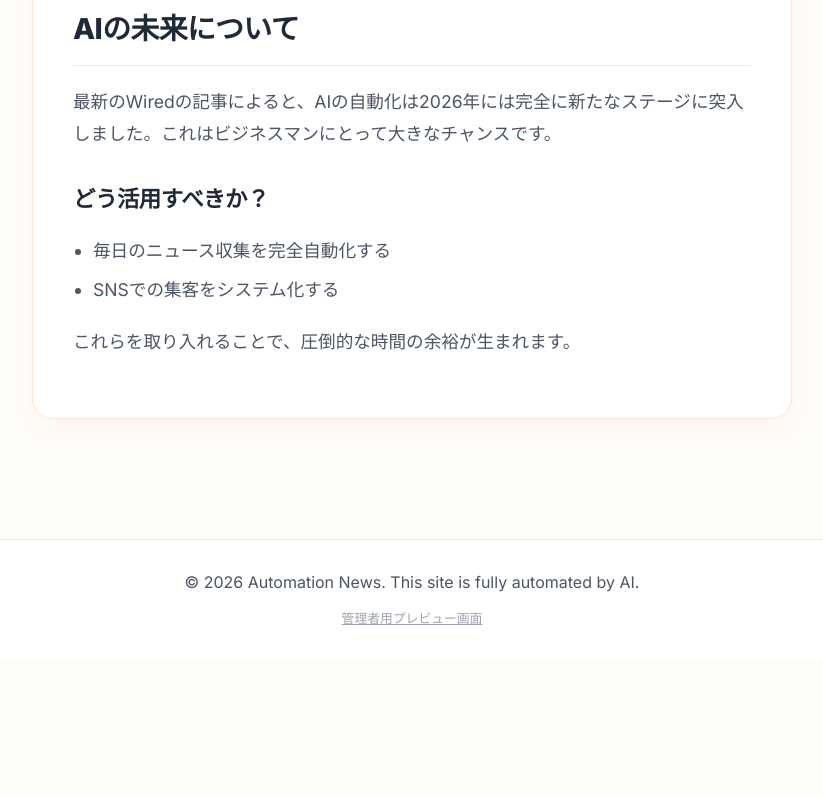
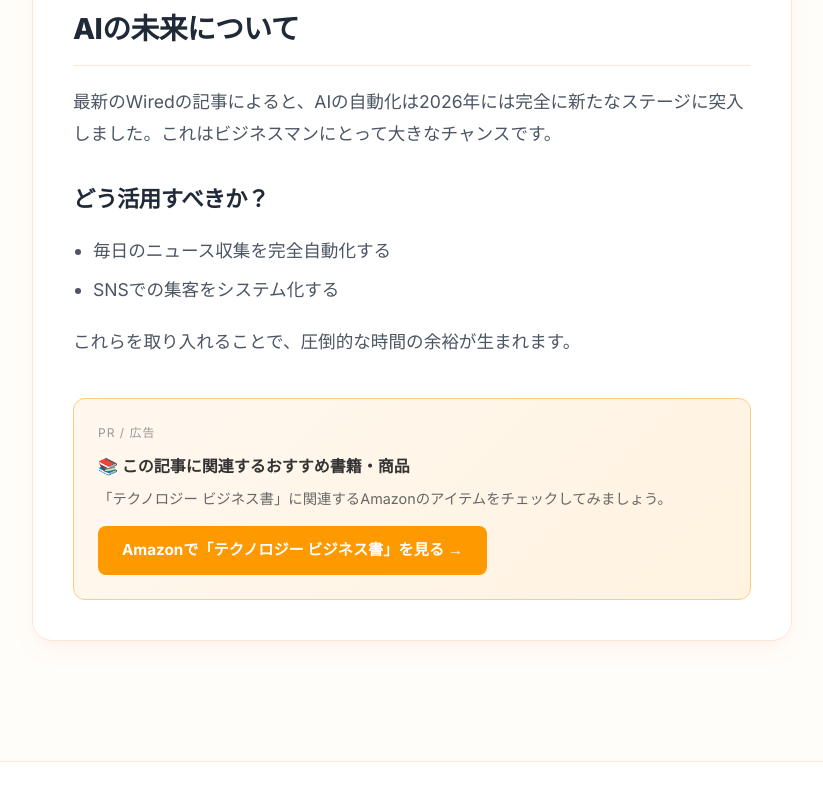
Before and after one commit to naninunenomi/ars-project, a Next.js app in the folder web/: page /articles/article_20260607140000 in a window 1280 px wide. Shown: the part 452-1247 px from the top of the page, without its empty margins (228-1051 px from the left). Before the commit the page ends 1113 px from the top, so only its background shows below. Built offline with nearby package versions, Linux system fonts and the light colour scheme.

Commit message:
Add Amazon affiliate box to all articles (tracking ID: automationnew-22)

```diff
--- a/web/src/app/articles/[id]/page.tsx
+++ b/web/src/app/articles/[id]/page.tsx
@@ -3,6 +3,7 @@ import { notFound } from "next/navigation";
 import Link from "next/link";
 import styles from "./article.module.css";
 import MermaidInit from "../../../components/MermaidInit";
+import AmazonAffiliateBox from "../../../components/AmazonAffiliateBox";
 
 // Generate static parameters for build time
 export function generateStaticParams() {
@@ -45,6 +46,9 @@ export default async function ArticlePage({ params }: { params: Promise<{ id: st
           className={styles.articleContent}
           dangerouslySetInnerHTML={{ __html: article.content }}
         />
+
+        {/* Amazonアフィリエイトボックス（カテゴリ・タイトルから自動キーワード生成） */}
+        <AmazonAffiliateBox title={article.title} category={article.category} />
       </article>
     </div>
   );
--- /dev/null
+++ b/web/src/components/AmazonAffiliateBox.tsx
@@ -0,0 +1,98 @@
+import Link from 'next/link';
+
+const TRACKING_ID = 'automationnew-22';
+
+// 記事のカテゴリ・タイトルから最適なAmazon検索キーワードを生成
+function getAmazonKeyword(title: string, category: string): string {
+  const text = `${title} ${category}`.toLowerCase();
+
+  if (text.includes('ai') || text.includes('人工知能') || text.includes('chatgpt') || text.includes('gemini') || text.includes('claude')) {
+    return 'AI ビジネス活用';
+  }
+  if (text.includes('プログラミング') || text.includes('python') || text.includes('javascript') || text.includes('コード')) {
+    return 'プログラミング 入門書';
+  }
+  if (text.includes('セキュリティ') || text.includes('security') || text.includes('ハッキング')) {
+    return '情報セキュリティ';
+  }
+  if (text.includes('スタートアップ') || text.includes('startup') || text.includes('起業') || text.includes('ベンチャー')) {
+    return '起業 ビジネス書';
+  }
+  if (text.includes('クラウド') || text.includes('aws') || text.includes('azure') || text.includes('gcp')) {
+    return 'クラウド インフラ';
+  }
+  if (text.includes('ロボット') || text.includes('自動化') || text.includes('automation')) {
+    return '業務自動化 効率化';
+  }
+  if (text.includes('sns') || text.includes('twitter') || text.includes('instagram') || text.includes('tiktok')) {
+    return 'SNS マーケティング';
+  }
+  if (text.includes('ev') || text.includes('電気自動車') || text.includes('tesla')) {
+    return 'EV 電気自動車';
+  }
+  // デフォルト
+  return 'テクノロジー ビジネス書';
+}
+
+interface AmazonAffiliateBoxProps {
+  title: string;
+  category: string;
+}
+
+export default function AmazonAffiliateBox({ title, category }: AmazonAffiliateBoxProps) {
+  const keyword = getAmazonKeyword(title, category);
+  const encodedKeyword = encodeURIComponent(keyword);
+  const affiliateUrl = `https://www.amazon.co.jp/s?k=${encodedKeyword}&tag=${TRACKING_ID}`;
+
+  return (
+    <div style={{
+      marginTop: '40px',
+      padding: '24px',
+      background: 'linear-gradient(135deg, #fff8f0 0%, #fff3e0 100%)',
+      border: '1px solid #ffcc80',
+      borderRadius: '12px',
+    }}>
+      <p style={{
+        fontSize: '0.75rem',
+        color: '#999',
+        marginBottom: '12px',
+        textTransform: 'uppercase',
+        letterSpacing: '1px',
+      }}>
+        PR / 広告
+      </p>
+      <p style={{
+        fontSize: '1rem',
+        fontWeight: '600',
+        marginBottom: '8px',
+        color: '#333',
+      }}>
+        📚 この記事に関連するおすすめ書籍・商品
+      </p>
+      <p style={{
+        fontSize: '0.9rem',
+        color: '#666',
+        marginBottom: '16px',
+      }}>
+        「{keyword}」に関連するAmazonのアイテムをチェックしてみましょう。
+      </p>
+      <a
+        href={affiliateUrl}
+        target="_blank"
+        rel="noopener noreferrer"
+        style={{
+          display: 'inline-block',
+          padding: '12px 24px',
+          background: '#FF9900',
+          color: '#fff',
+          fontWeight: '700',
+          borderRadius: '8px',
+          textDecoration: 'none',
+          fontSize: '0.95rem',
+        }}
+      >
+        Amazonで「{keyword}」を見る →
+      </a>
+    </div>
+  );
+}
```
